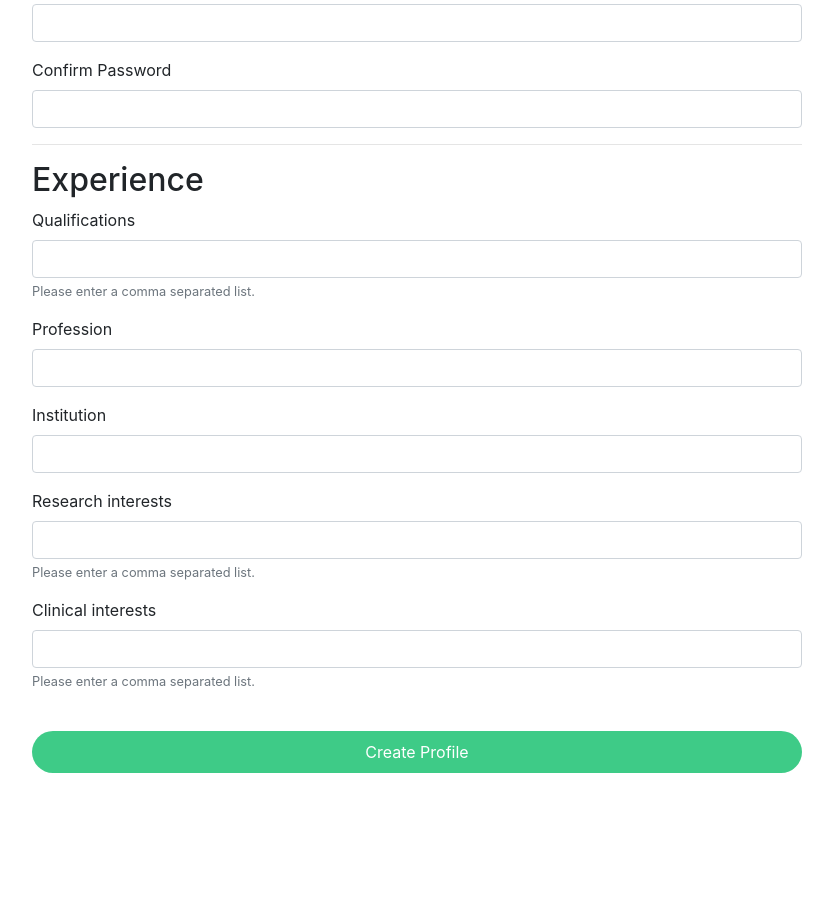
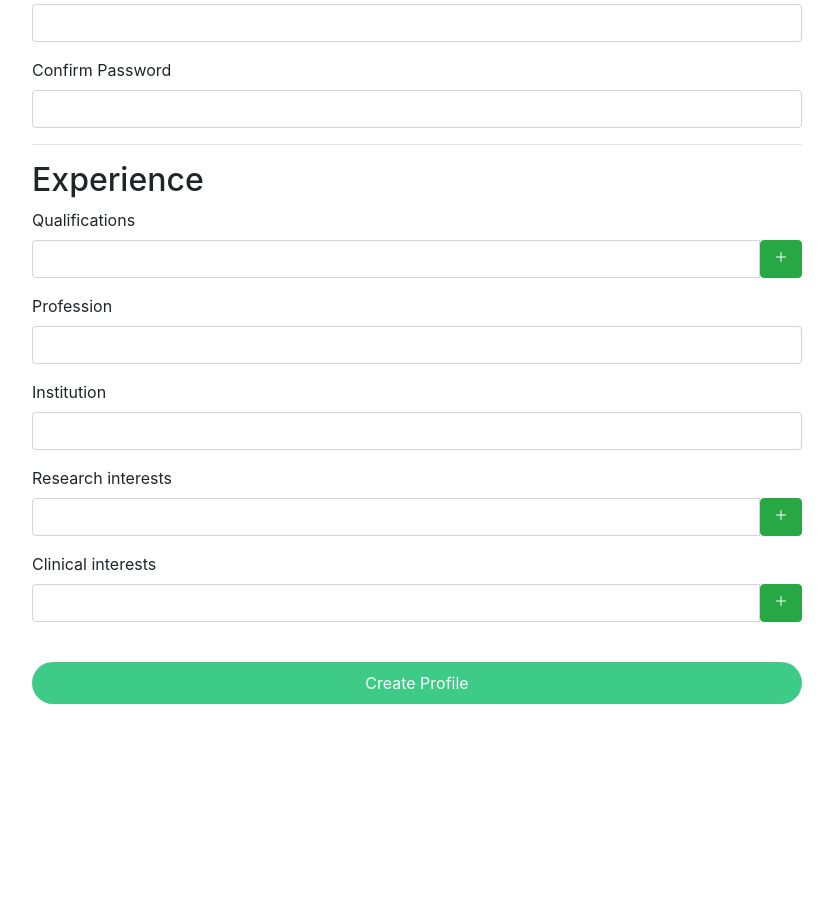
Before and after one commit to omsitapara23/smfhcp, a Django app: page /doctor_signup/1/ in a window 1280 px wide. Shown: the part 634-1537 px from the top of the page, without its empty margins (223-1056 px from the left). After the commit the page ends 1338 px from the top, so only its background shows below. Run offline with Django 3.2, Linux system fonts and the light colour scheme; some libraries are stand-ins or nearby versions.

Commit message:
Modify qualification, research interests and clinical interest fields as dynamically addable and removable input boxes

```diff
--- a/smfhcp/static/js/createProfile.js
+++ b/smfhcp/static/js/createProfile.js
@@ -30,15 +30,27 @@ function checkValidity() {
 
 function createProfile() {
     var csrftoken = jQuery("[name=csrfmiddlewaretoken]").val();
+    var qualifications = []
+    var researchInterests = []
+    var clinicalInterests = []
+    $('input[name="qualification[]"]').each(function() {
+        qualifications.push($(this).val());
+    });
+    $('input[name="researchInterests[]"]').each(function() {
+        researchInterests.push($(this).val());
+    });
+    $('input[name="clinicalInterests[]"]').each(function() {
+        clinicalInterests.push($(this).val());
+    });
     if(checkValidity()) {
         $.ajax({
             url : "/create_profile/",
             type : "POST",
             data : { user_name : $('#exampleUsername1').val(), password : $('#txtPassword').val(),
             email : $('#exampleInputEmail1').val(), otp: $('#otpField').val(), firstName : $('#firstName').val(),
-            lastName : $('#lastName').val(), qualification : $('#qualification').val(), profession : $('#profession').val(),
-            institution : $('#institution').val(), researchInterests : $('#researchInterests').val(),
-            clinicalInterests : $('#clinicalInterests').val() },
+            lastName : $('#lastName').val(), qualification : JSON.stringify({ 'qualifications': qualifications }), profession : $('#profession').val(),
+            institution : $('#institution').val(), researchInterests : JSON.stringify({ 'researchInterests': researchInterests }),
+            clinicalInterests : JSON.stringify({ 'clinicalInterests': clinicalInterests }) },
             beforeSend: function(xhr, settings) {
                 if (!csrfSafeMethod(settings.type) && !this.crossDomain) {
                     xhr.setRequestHeader("X-CSRFToken", csrftoken);
@@ -62,3 +74,44 @@ function createProfile() {
         });
     }
 }
+
+$("#qualAddButton").click(function(){
+    $("#qualWrapper").append("<div class=\"input-group\" style=\"margin-top: 10px;\">" +
+                    "<input name=\"qualification[]\" type=\"text\" required=\"true\" class=\"form-control\">" +
+                    "<span class=\"input-group-btn\">" +
+                        "<button class=\"btn btn-success btn-remove\" type=\"button\">" +
+                            "<ion-icon name=\"remove-outline\"></ion-icon>" +
+                        "</button>" +
+                    "</span>" +
+                "</div>");
+});
+
+$("#researchIntAddButton").click(function(){
+    $("#researchIntWrapper").append("<div class=\"input-group\" style=\"margin-top: 10px;\">" +
+                    "<input name=\"researchInterests[]\" type=\"text\" required=\"true\" class=\"form-control\">" +
+                    "<span class=\"input-group-btn\">" +
+                        "<button class=\"btn btn-success btn-remove\" type=\"button\">" +
+                            "<ion-icon name=\"remove-outline\"></ion-icon>" +
+                        "</button>" +
+                    "</span>" +
+                "</div>");
+});
+
+$("#clinicalIntAddButton").click(function(){
+    $("#clinicalIntWrapper").append("<div class=\"input-group\" style=\"margin-top: 10px;\">" +
+                    "<input name=\"clinicalInterests[]\" type=\"text\" required=\"true\" class=\"form-control\">" +
+                    "<span class=\"input-group-btn\">" +
+                        "<button class=\"btn btn-success btn-remove\" type=\"button\">" +
+                            "<ion-icon name=\"remove-outline\"></ion-icon>" +
+                        "</button>" +
+                    "</span>" +
+                "</div>");
+});
+
+$(document).ready(function() {
+    $(document).on("click",".btn-remove", function(e){
+		e.preventDefault();
+		 $(this).parents('.input-group:first').remove();
+	})
+}
+);
--- a/smfhcp/templates/smfhcp/doctor_create_profile.html
+++ b/smfhcp/templates/smfhcp/doctor_create_profile.html
@@ -10,6 +10,8 @@
 </div>
 
 {% else %}
+
+<script src="https://unpkg.com/ionicons@5.0.0/dist/ionicons.js"></script>
 
 <div class="container" style="padding-top: 40px !important; padding-bottom: 40px !important;">
   <div class="row border-0" style="background-color: white; margin: 40px 120px 40px 120px; border-radius: 8px;">
@@ -51,10 +53,16 @@
             </div>
             <hr/>
             <h2>Experience</h2>
-            <div class="form-group">
-               <label for="qualification">Qualifications</label>
-               <input name="qualification" type="text" required="true" class="form-control" id="qualification">
-                <small id="qualHelp" class="form-text text-muted">Please enter a comma separated list.</small>
+            <label for="qualification">Qualifications</label>
+            <div class="form-group" id="qualWrapper">
+                <div class="input-group">
+                    <input name="qualification[]" type="text" required="true" class="form-control" id="qualification">
+                    <span class="input-group-btn">
+                        <button class="btn btn-success btn-add" type="button" id="qualAddButton">
+                            <ion-icon name="add-outline"></ion-icon>
+                        </button>
+                    </span>
+                </div>
             </div>
             <div class="form-group">
                <label for="profession">Profession</label>
@@ -64,15 +72,27 @@
                <label for="institution">Institution</label>
                <input name="institution" type="text" required="true" class="form-control" id="institution">
             </div>
-            <div class="form-group">
-               <label for="researchInterests">Research interests</label>
-               <input name="researchInterests" type="text" required="true" class="form-control" id="researchInterests">
-                <small id="researchIntHelp" class="form-text text-muted">Please enter a comma separated list.</small>
+            <label for="researchInterests">Research interests</label>
+            <div class="form-group" id="researchIntWrapper">
+               <div class="input-group">
+                    <input name="researchInterests[]" type="text" required="true" class="form-control" id="researchInterests">
+                    <span class="input-group-btn">
+                        <button class="btn btn-success btn-add" type="button" id="researchIntAddButton">
+                            <ion-icon name="add-outline"></ion-icon>
+                        </button>
+                    </span>
+                </div>
             </div>
-            <div class="form-group">
-               <label for="clinicalInterests">Clinical interests</label>
-               <input name="clinicalInterests" type="text" required="true" class="form-control" id="clinicalInterests">
-                <small id="clinicalIntHelp" class="form-text text-muted">Please enter a comma separated list.</small>
+            <label for="clinicalInterests">Clinical interests</label>
+            <div class="form-group" id="clinicalIntWrapper">
+               <div class="input-group">
+                    <input name="clinicalInterests[]" type="text" required="true" class="form-control" id="clinicalInterests">
+                    <span class="input-group-btn">
+                        <button class="btn btn-success btn-add" type="button" id="clinicalIntAddButton">
+                            <ion-icon name="add-outline"></ion-icon>
+                        </button>
+                    </span>
+                </div>
             </div>
             <div id="errorDiv" role="alert"></div>
           <button type="submit" class="btn btn-success btn-block" style="padding-top: 9px; padding-bottom: 9px; background-color: #3ecb87; border: none; margin-top: 40px; border-radius: 40px !important;">Create Profile</button>
--- a/smfhcp/views.py
+++ b/smfhcp/views.py
@@ -245,11 +245,11 @@ def index_doctor(request, res, data):
         "email": data.get('email'),
         "password_hash": find_hash(data.get('password')),
         "full_name": data.get('firstName') + ' ' + data.get('lastName'),
-        "qualification": [s.strip() for s in str(data.get('qualification')).split(",")],
-        "research_interests": [s.strip() for s in str(data.get('researchInterests')).split(",")],
+        "qualification": [s.strip() for s in json.loads(data.get('qualification'))['qualifications']],
+        "research_interests": [s.strip() for s in json.loads(data.get('researchInterests'))['researchInterests']],
         "profession": data.get('profession'),
         "institution": data.get('institution'),
-        "clinical_interests": [s.strip() for s in str(data.get('clinicalInterests')).split(",")]
+        "clinical_interests": [s.strip() for s in json.loads(data.get('clinicalInterests'))['clinicalInterests']]
     }
     es.index(index='doctor', id=body['user_name'], body=body)
 
```
Also changed, not shown: db.sqlite3.
